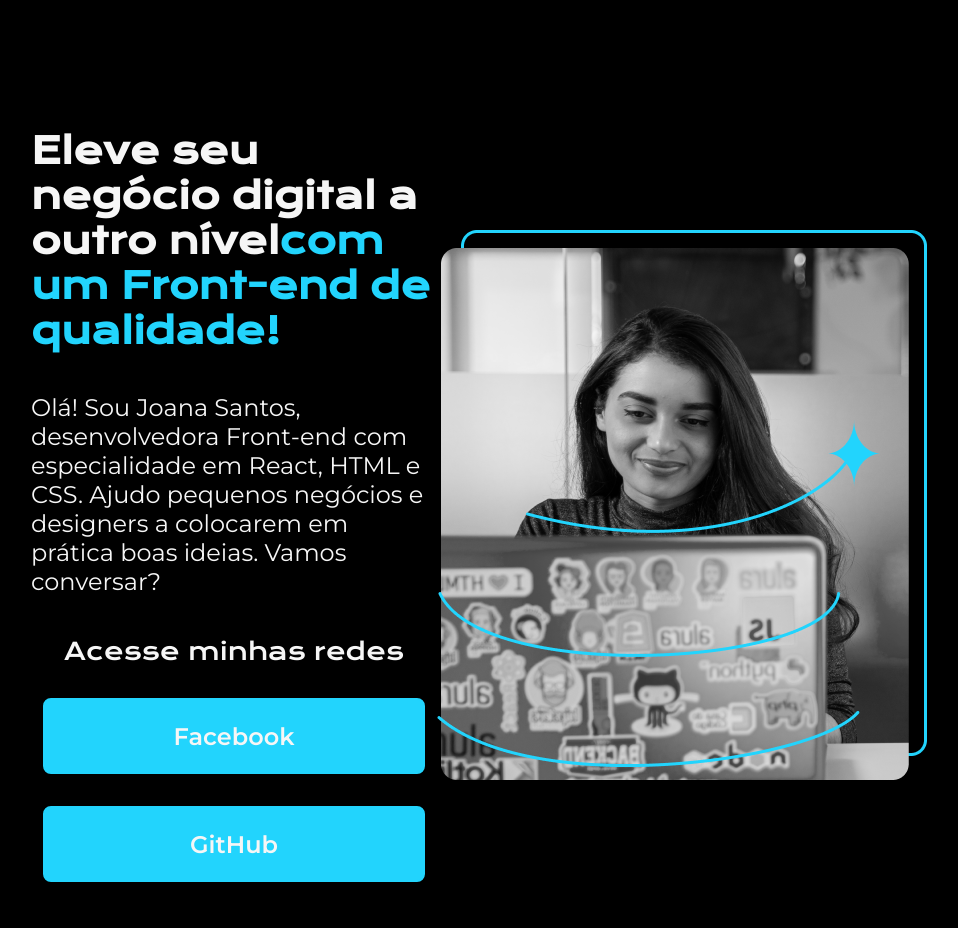
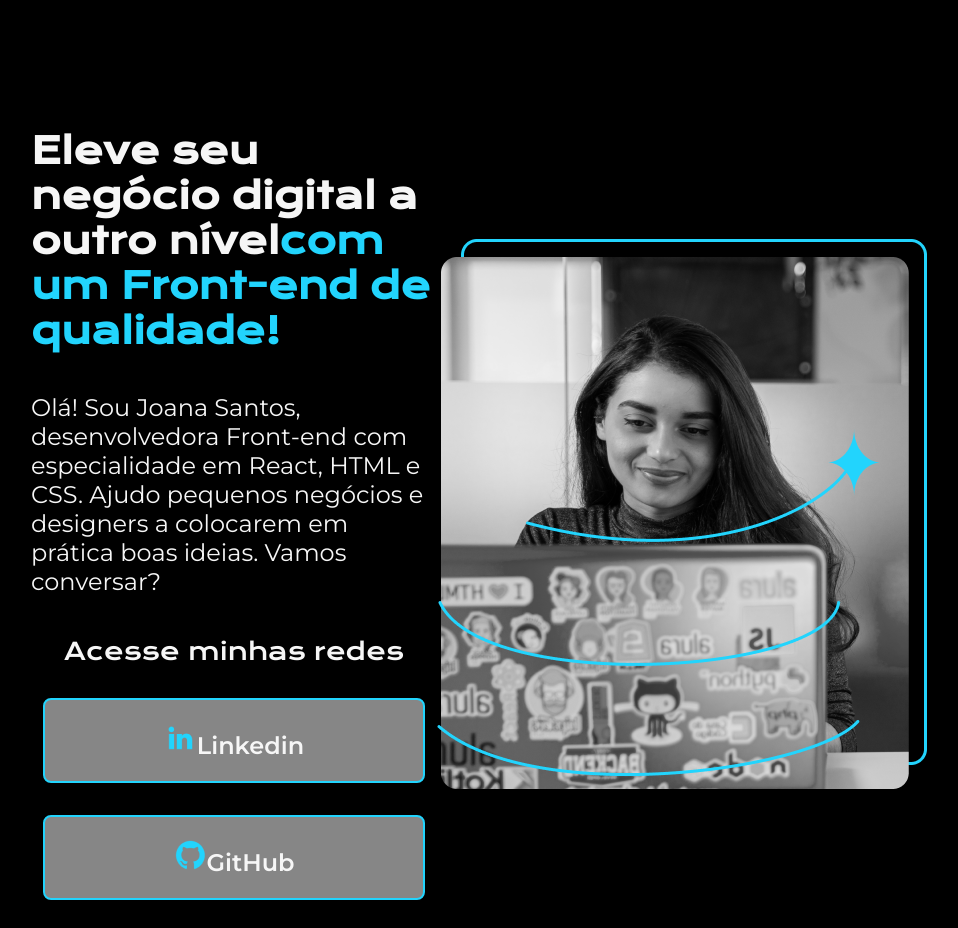
Before and after one commit to TrPompeu/Projeto-aula, a plain HTML site: page index.html in a window 1280 px wide. Shown: the whole page, without its empty margins (161-1119 px from the left). Drawn offline with nearby package versions, Linux system fonts and the light colour scheme.

Commit message:
alteração nos botões das redes sociais

```diff
--- a/index.html
+++ b/index.html
@@ -23,8 +23,10 @@
             conversar?</p>
             <div class="apresentacao__links">
                 <h2 class="apresentacao__links__subtitulo">Acesse minhas redes</h2>
-                <a class="apresentacao__links__link" href="https://www.facebook.com/TRPompeu">Facebook</a>
-                <a class="apresentacao__links__link" href="https://github.com/TRPompeu">GitHub</a>
+                <a class="apresentacao__links__link" href="https://www.linkedin.com/in/TRPompeu">
+                    <img src="/assets/linkedin.png" alt="logotipo Linkedin">Linkedin</a>
+                <a class="apresentacao__links__link" href="https://github.com/TRPompeu">
+                    <img src="/assets/github.png" alt="logotipo GitHub">GitHub</a>
             </div>
         </section>
         <img src="/assets/Imagem.png" alt="Foto da Joana Santos programando">
--- a/style.css
+++ b/style.css
@@ -54,7 +54,7 @@ body{
 }
 
 .apresentacao__links__link{
-    background-color: #22D4FD;
+    background-color: #868686;
     border: 2px solid #22D4FD;
     width: 378px;
     text-align: center;
```
